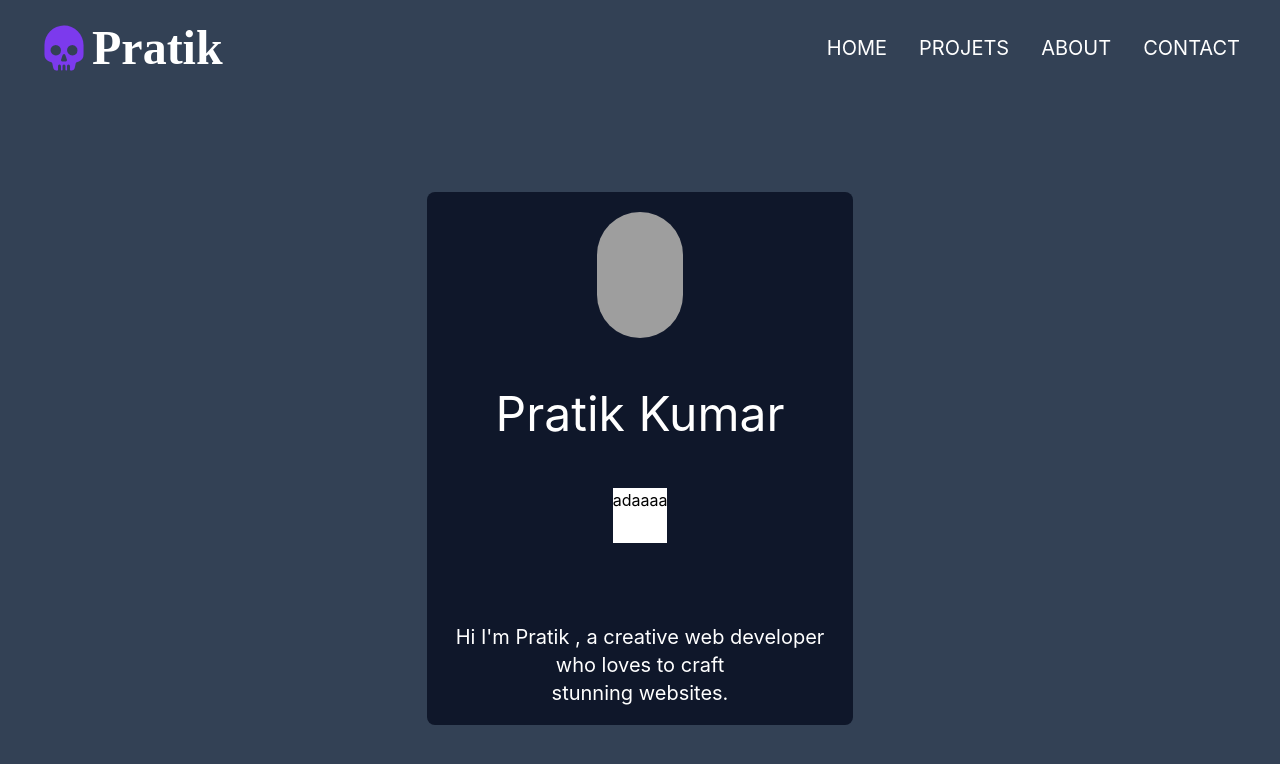
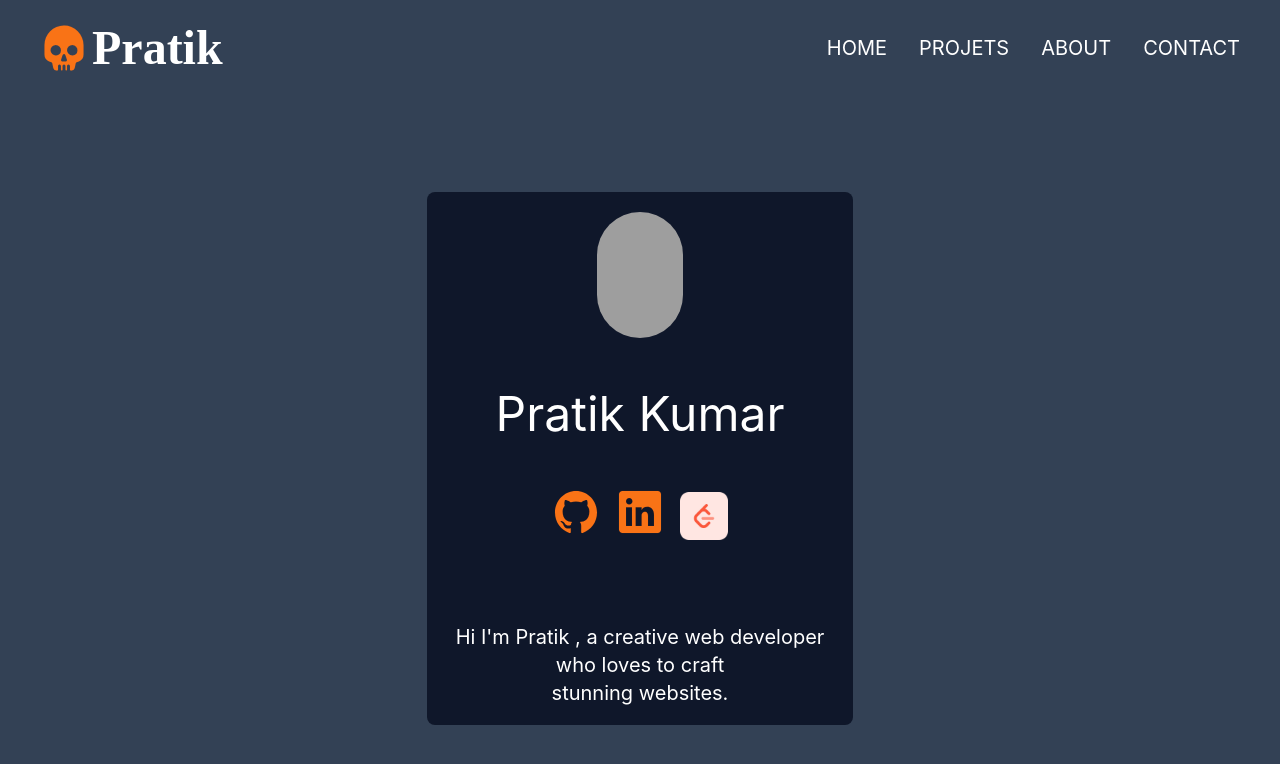
Before and after one commit to Pratik772846/Portfolio, a React (Create React App) app: page / in a window 1280 px wide. Shown: the top 764 px of the page. Built offline with nearby package versions, Linux system fonts and the light colour scheme; grey boxes are pictures that could not be loaded.

Commit message:
home fixed

```diff
--- a/package.json
+++ b/package.json
@@ -16,6 +16,7 @@
     "react-router-dom": "^6.11.1",
     "react-scripts": "5.0.1",
     "react-tilt": "^1.0.2",
+    "react-typewriter-hook": "^1.0.1",
     "react-vertical-timeline-component": "^3.6.0",
     "web-vitals": "^2.1.4"
   },
--- a/src/components/About/About.jsx
+++ b/src/components/About/About.jsx
@@ -4,6 +4,12 @@ const About = () => {
   return (
     <div>
        <Navbar/>
+
+
+
+        <div className='hidden sm:block'>small</div>
+         <div className='hidden lg:block '> large</div>
+        <div className='hidden md:block'>medium</div>
     </div>
   )
 }
--- a/src/components/Home/Home.jsx
+++ b/src/components/Home/Home.jsx
@@ -1,5 +1,7 @@
 import React from 'react'
 import Navbar from "../Navbar/Nav";
+import {motion} from "framer-motion";
+import lc from "../../assets/leetcode.png"
 const Home = () => {
   return (
     <div className='h-screen'>
@@ -7,7 +9,9 @@ const Home = () => {
       <Navbar />
 
       <div className="flex justify-center  h-screen bg-slate-700  ">
-        <div className="text-center  w-1/3 h-2/3 bg-slate-900 rounded-lg flex flex-col justify-center items-center mt-24">
+        <motion.div
+          className="text-center  w-4/5 md:w-2/3 lg:w-1/3 xl-1/3 h-2/3 bg-slate-900 rounded-lg flex flex-col justify-center items-center mt-24"
+          >
 
             <img
               className='mt-5 w-1/5 h-32 rounded-full'
@@ -17,9 +21,20 @@ const Home = () => {
           <div className='h-28 text-white text-5xl mt-5 pt-8'>
               Pratik Kumar
           </div>
-          <div className='bg-white h-14 mt-5'>
-                adaaaa
-          </div>
+          <motion.div
+            className='bg-slate-900 h-14 mt-5 flex flex-row justify-center items-center space-x-4'
+            >
+                <a href="https://github.com/Pratik772846" className='text-5xl text-orange-500'>
+                  <ion-icon name='logo-github'></ion-icon>
+                </a>
+                <a href="https://www.linkedin.com/in/pratik-singh-828a36217/" className='text-5xl text-orange-500'>
+                  <ion-icon name='logo-linkedin'></ion-icon>
+                </a>
+                <a href="https://leetcode.com/__ragnar" className='text-5xl w-12 text-orange-500'>
+                  <img src={lc} alt="" className=''/>
+                </a>
+
+          </motion.div>
           <div className='text-white text-xl h-36 mt-10 pt-10'>
               Hi I'm Pratik , a creative web developer
               <br/>
@@ -27,7 +42,11 @@ const Home = () => {
               <br/>
                 stunning websites.
           </div>
-        </div>
+        </motion.div>
+      </div>
+
+      <div >
+
       </div>
 
     </div>
--- a/src/components/Navbar/Nav.jsx
+++ b/src/components/Navbar/Nav.jsx
@@ -17,7 +17,7 @@ const Nav = () => {
       <div className='md:flex items-center justify-between bg-slate-700 py-4 md:px-10 px-7'>
       <div className='font-bold text-2xl cursor-pointer flex items-center font-[Poppins]
       text-gray-800'>
-        <span className='text-5xl text-violet-600 mr-1 pt-2'>
+        <span className='text-5xl text-orange-500 mr-1 pt-2'>
         <ion-icon name="skull"></ion-icon>
         </span>
         <span className='text-5xl font-bold text-white'>Pratik</span>
```
Also changed, not shown: src/assets/leetcode.png (added), 1 other file (tests, documents, lock files or other folders).
